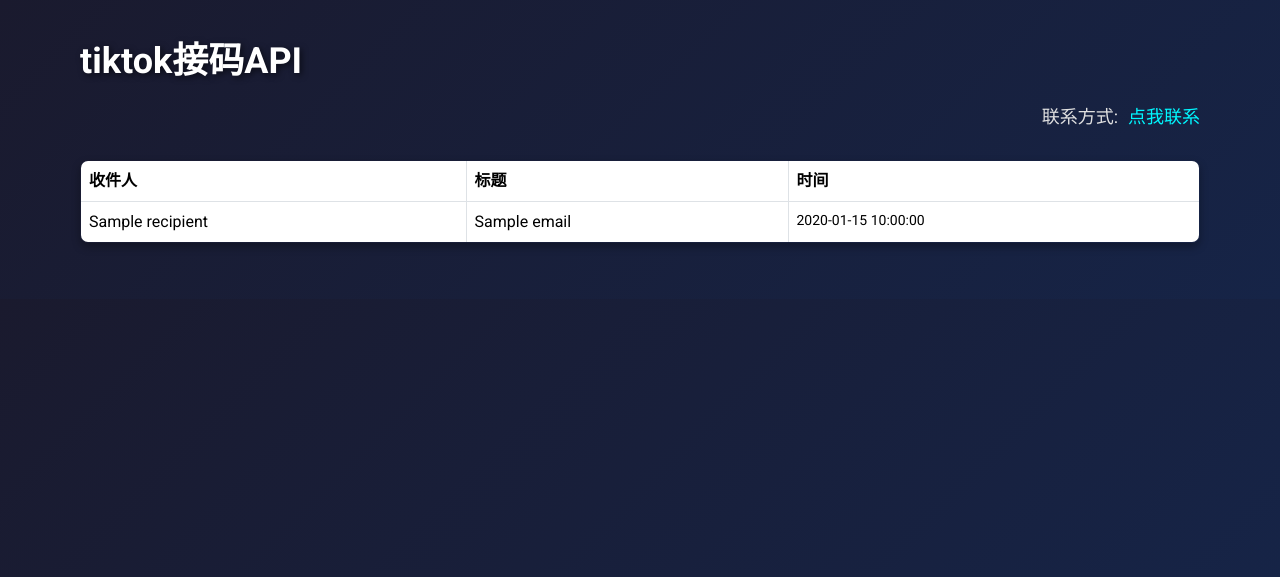
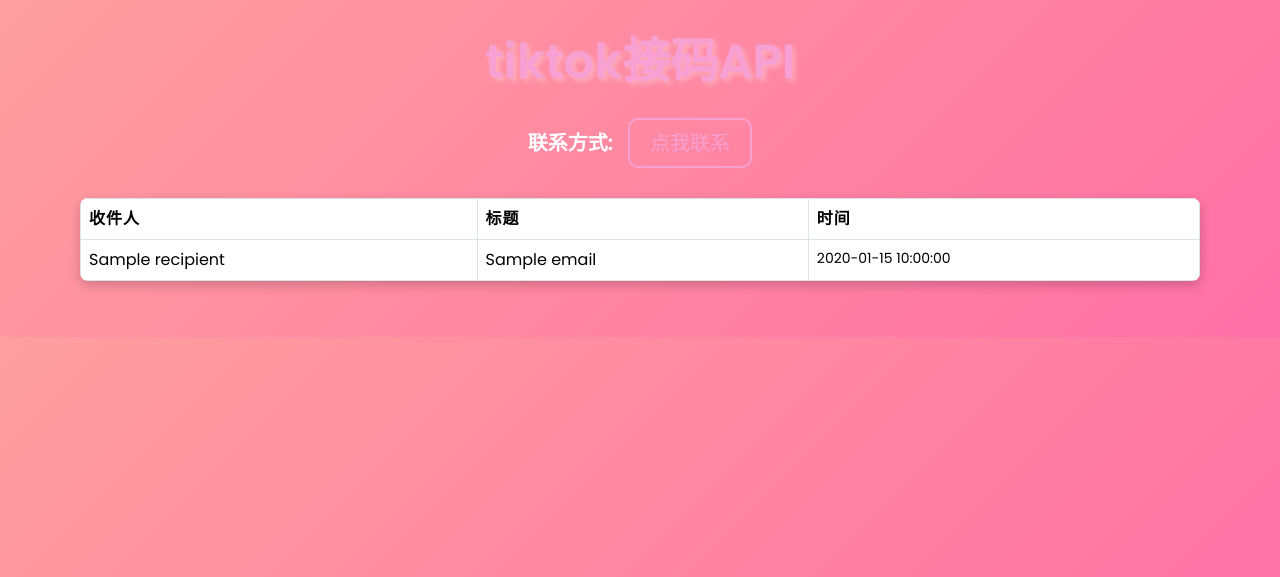
Before and after one commit to ttc0915/emailtest, a Flask app: template templates/index.html in a window 1280 px wide. Shown: the top 577 px of the page. Run offline with Flask 3, Linux system fonts and the light colour scheme; the template is opened without the code that fills it: most values are stand-ins (such as "Sample title", 1, 10 or a date in 2020).

Commit message:
Update index.html

```diff
--- a/templates/index.html
+++ b/templates/index.html
@@ -4,15 +4,16 @@
     <meta charset="UTF-8">
     <meta name="viewport" content="width=device-width, initial-scale=1.0">
     <title>验证码邮件列表</title>
-    <link href="https://fonts.googleapis.com/css2?family=Roboto:wght@400;500;700&display=swap" rel="stylesheet">
+    <link href="https://fonts.googleapis.com/css2?family=Poppins:wght@400;500;600&display=swap" rel="stylesheet">
     <link href="https://cdn.jsdelivr.net/npm/bootstrap@5.3.0-alpha1/dist/css/bootstrap.min.css" rel="stylesheet" integrity="sha384-KyZXEJYFjC7n2vF5dP0P+YpvKJv5Iwbq1k5Yh35Ewl7zTq2p9IFBs5h7c7PSaGgn" crossorigin="anonymous">
     <style>
         body {
-            font-family: 'Roboto', Arial, sans-serif;
-            background: linear-gradient(135deg, #1a1a2e, #162447);
-            color: #e0e0e0;
+            font-family: 'Poppins', sans-serif;
+            background: linear-gradient(135deg, #ff9f9f, #ff70a6);
+            color: #fff;
             margin: 0;
             padding: 0;
+            box-sizing: border-box;
         }
 
         .container {
@@ -22,41 +23,60 @@
         }
 
         h1 {
-            color: #fff;
-            font-size: 36px;
+            font-size: 48px;
             font-weight: 700;
-            text-shadow: 2px 2px 6px rgba(0, 0, 0, 0.6);
+            text-align: center;
+            text-shadow: 3px 3px 5px rgba(255, 255, 255, 0.3);
             margin-bottom: 20px;
+            color: #f7a0d3;
+            animation: bounce 1s ease infinite;
+        }
+
+        /* 动画效果 */
+        @keyframes bounce {
+            0%, 100% {
+                transform: translateY(0);
+            }
+            50% {
+                transform: translateY(-10px);
+            }
         }
 
         .contact-info {
             display: flex;
+            justify-content: center;
             align-items: center;
-            justify-content: flex-end;
-            font-size: 18px;
+            font-size: 20px;
             margin-bottom: 30px;
         }
 
+        .contact-info span {
+            margin-right: 15px;
+            font-weight: 600;
+        }
+
         .contact-info a {
-            color: #00f7ff;
+            color: #f7a0d3;
             text-decoration: none;
-            margin-left: 10px;
             font-weight: 500;
-            transition: color 0.3s ease;
+            border: 2px solid #f7a0d3;
+            border-radius: 10px;
+            padding: 8px 20px;
+            transition: all 0.3s ease;
         }
 
         .contact-info a:hover {
-            color: #ff5c8d;
+            background-color: #f7a0d3;
+            color: #121212;
         }
 
         table {
             width: 100%;
             border-collapse: collapse;
-            border: 1px solid #333;
             margin-top: 20px;
-            box-shadow: 0 4px 8px rgba(0, 0, 0, 0.3);
             border-radius: 8px;
             overflow: hidden;
+            box-shadow: 0 4px 12px rgba(0, 0, 0, 0.2);
         }
 
         th, td {
@@ -65,26 +85,28 @@
         }
 
         th {
-            background-color: #444;
+            background-color: #ff70a6;
             color: #fff;
             font-weight: 600;
+            text-transform: uppercase;
+            letter-spacing: 1px;
         }
 
         tr:nth-child(even) {
-            background-color: #2a2a2a;
+            background-color: #ffe1ec;
         }
 
         tr:hover {
-            background-color: #444;
+            background-color: #ff9f9f;
+        }
+
+        .email-time {
+            font-size: 14px;
+            color: #ffb3cc;
         }
 
         td, th {
             font-size: 16px;
-        }
-
-        .email-time {
-            font-size: 14px;
-            color: #a9a9a9;
         }
     </style>
 </head>
```
